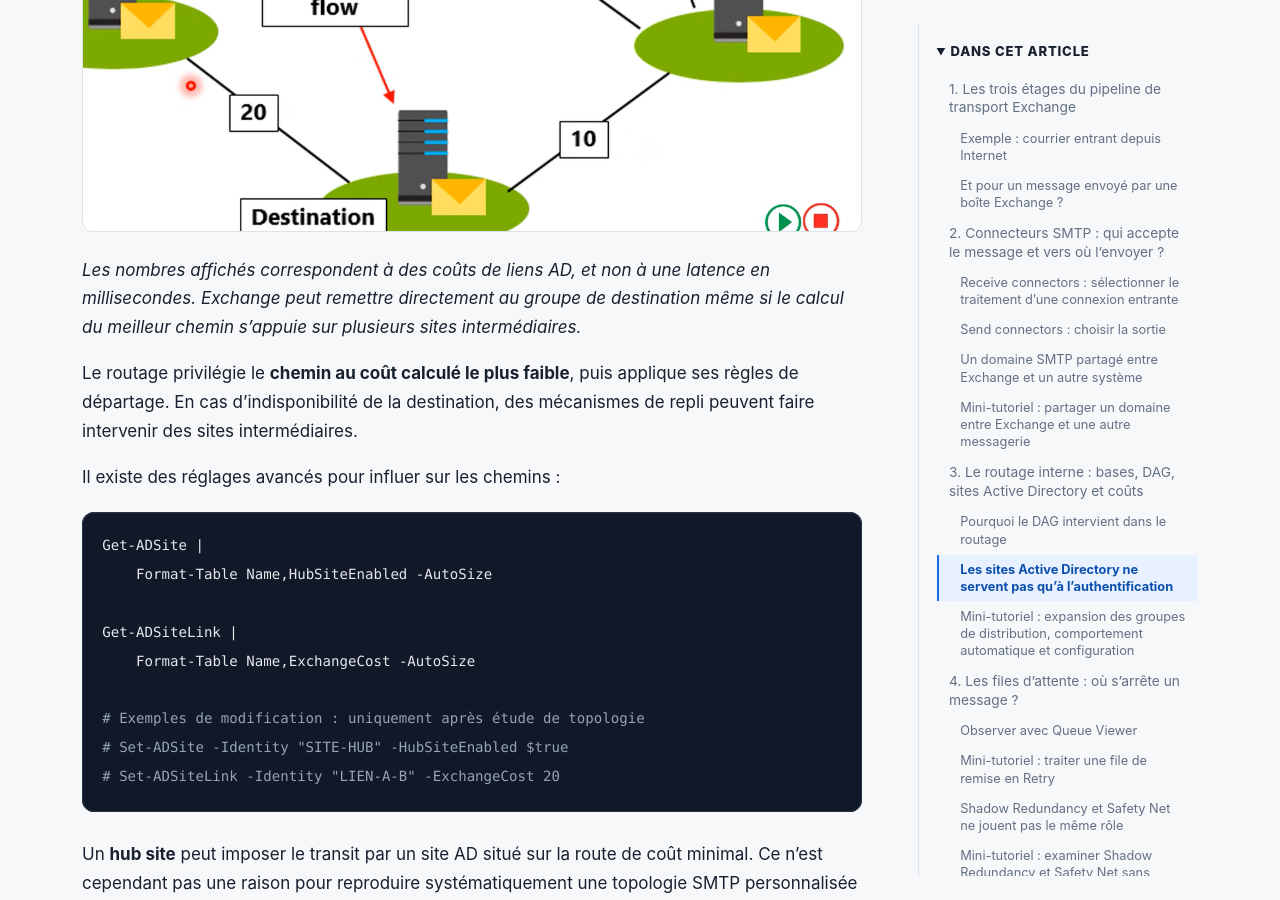
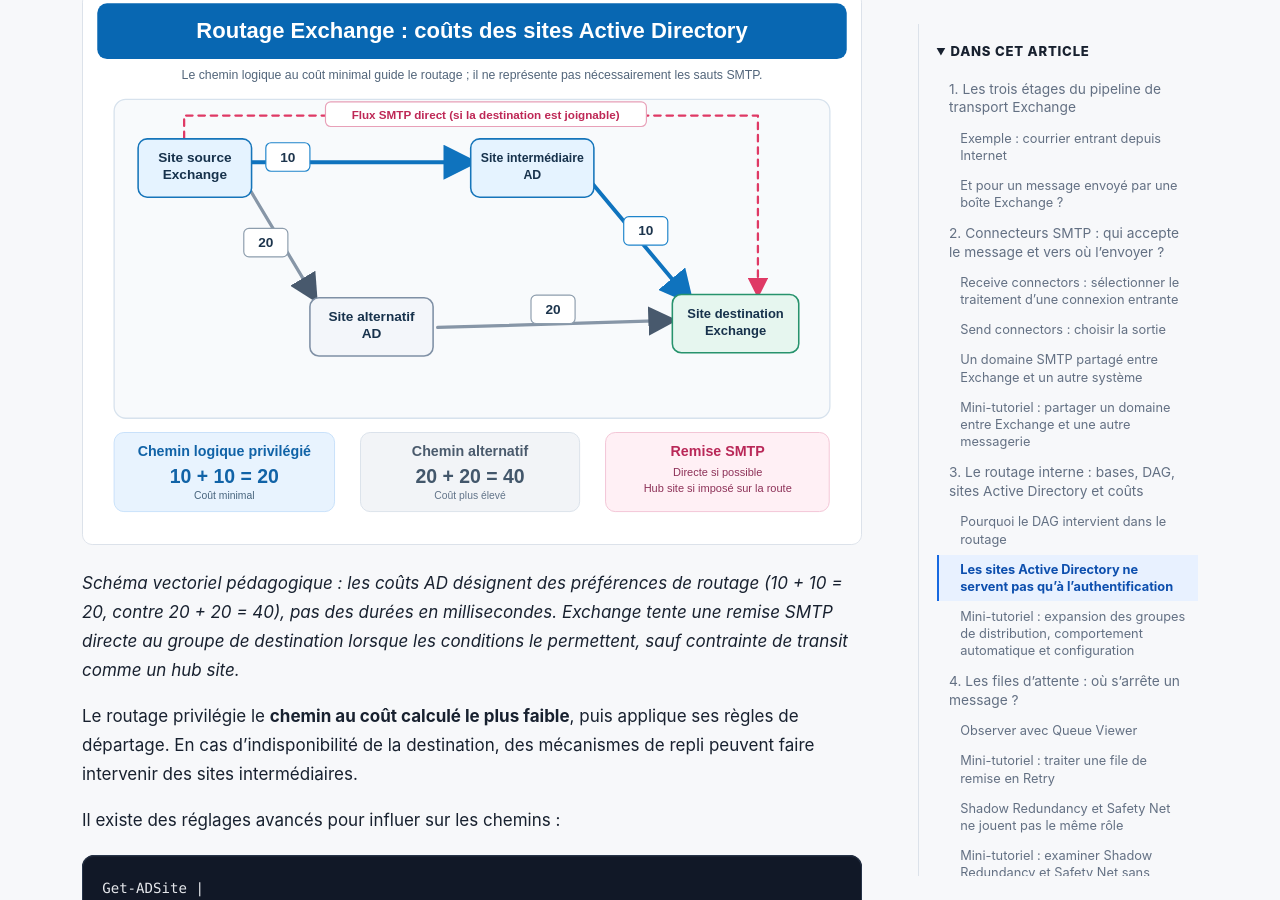
Before and after one commit to Coubiac/coubiac.github.io, a Jekyll site: the page built from _posts/2026-10-29-exchange-transport-smtp-routage-connecteurs-files-attente.md, in a window 1280 px wide and 900 px high, scrolled down 14835 px. Built offline with Jekyll 4.4.1, drawn with Linux system fonts in a browser that asks for light colours; some of the changed text lies outside the part shown.

Commit message:
docs: remplacer deux captures de cours par des schémas vectoriels lisibles

```diff
--- a/_posts/2026-10-29-exchange-transport-smtp-routage-connecteurs-files-attente.md
+++ b/_posts/2026-10-29-exchange-transport-smtp-routage-connecteurs-files-attente.md
@@ -37,9 +37,9 @@
 
 La communication **entre Mailbox Transport et la base locale** utilise RPC. Cela ne signifie pas que les clients Outlook modernes utilisent RPC pour accéder aux boîtes : la connectivité client relève notamment de MAPI/HTTP. Il s'agit ici du **fonctionnement interne** des services Exchange.
 
-![Architecture Front End Transport, Transport et Mailbox Transport dans Exchange](/assets/images/exchange-transport/transport-pipeline-architecture.png)
+![Architecture Front End Transport, Transport et Mailbox Transport dans Exchange](/assets/images/exchange-transport/transport-pipeline-redessine.svg)
 
-*Le Front End Transport accepte et proxifie les connexions SMTP sans file locale. Le service Transport assure le traitement, la catégorisation et les files d'attente, tandis que Mailbox Transport communique avec la base via RPC.*
+*Schéma vectoriel pédagogique : le Front End Transport accepte et proxifie les connexions SMTP sans file locale. Le service Transport traite les messages et leurs files d'attente ; Mailbox Transport fait le lien avec la base via RPC.*
 
 
 ### Exemple : courrier entrant depuis Internet
@@ -326,9 +326,9 @@
 
 Exchange réutilise la topologie des **sites et liens de sites Active Directory** pour évaluer les routes et leurs coûts. Il est donc important que les sous-réseaux, sites et liens AD reflètent correctement l'implantation des serveurs.
 
-![Schéma des sites Active Directory et coûts de routage Exchange](/assets/images/exchange-transport/routing-site-costs.png)
+![Schéma des sites Active Directory et coûts de routage Exchange](/assets/images/exchange-transport/routing-site-costs-redessine.svg)
 
-*Les nombres affichés correspondent à des coûts de liens AD, et non à une latence en millisecondes. Exchange peut remettre directement au groupe de destination même si le calcul du meilleur chemin s'appuie sur plusieurs sites intermédiaires.*
+*Schéma vectoriel pédagogique : les coûts AD désignent des préférences de routage (10 + 10 = 20, contre 20 + 20 = 40), pas des durées en millisecondes. Exchange tente une remise SMTP directe au groupe de destination lorsque les conditions le permettent, sauf contrainte de transit comme un hub site.*
 
 
 Le routage privilégie le **chemin au coût calculé le plus faible**, puis applique ses règles de départage. En cas d'indisponibilité de la destination, des mécanismes de repli peuvent faire intervenir des sites intermédiaires.
```
